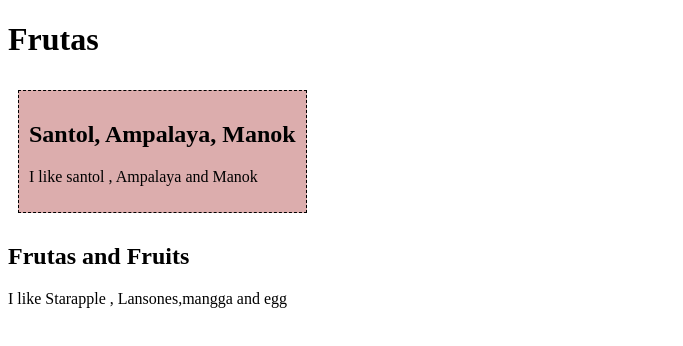
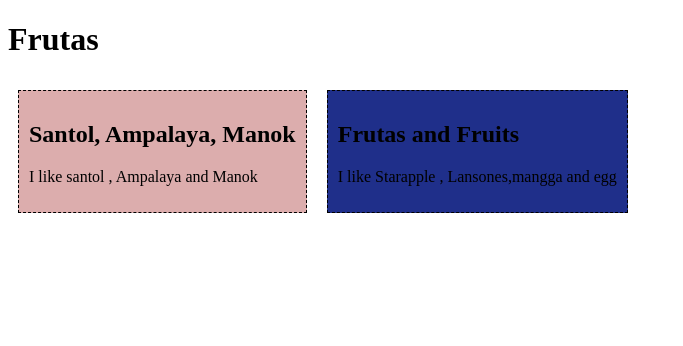
Before and after one commit to Eleboy08/Webprog-sf241-vuejs, a Vue app in the folder firstsfc/: page / in a window 1280 px wide. Shown: the top 346 px of the page, without its empty margins (0-683 px from the left). Built offline with nearby package versions, Linux system fonts and the light colour scheme.

Commit message:
Task 02 Add a second component based on the first component

```diff
--- a/firstsfc/src/components/FoodItem2.vue
+++ b/firstsfc/src/components/FoodItem2.vue
@@ -17,7 +17,7 @@ export default {
 </script>
 
 <style>
-  .patola {
+  .Frutas {
     border: dashed black 1px;
     display: inline-block;
     margin: 10px;
```
